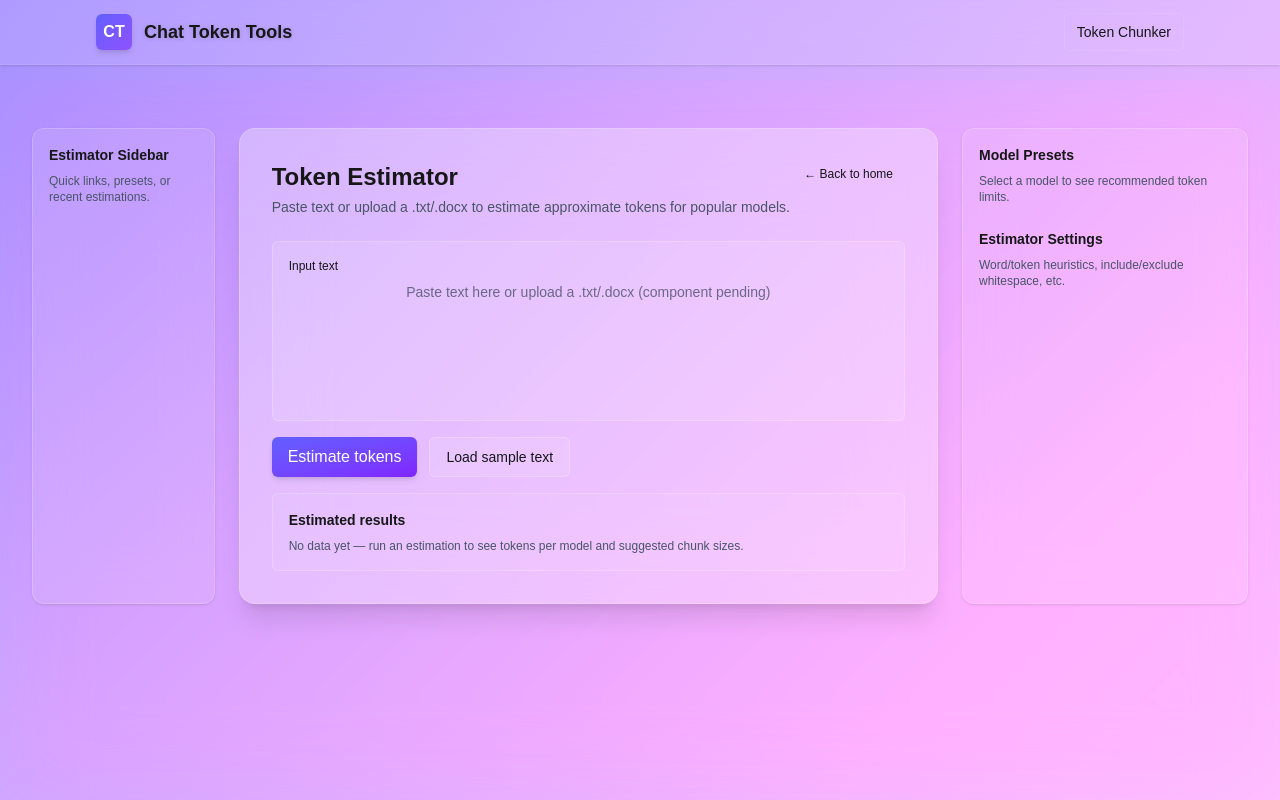
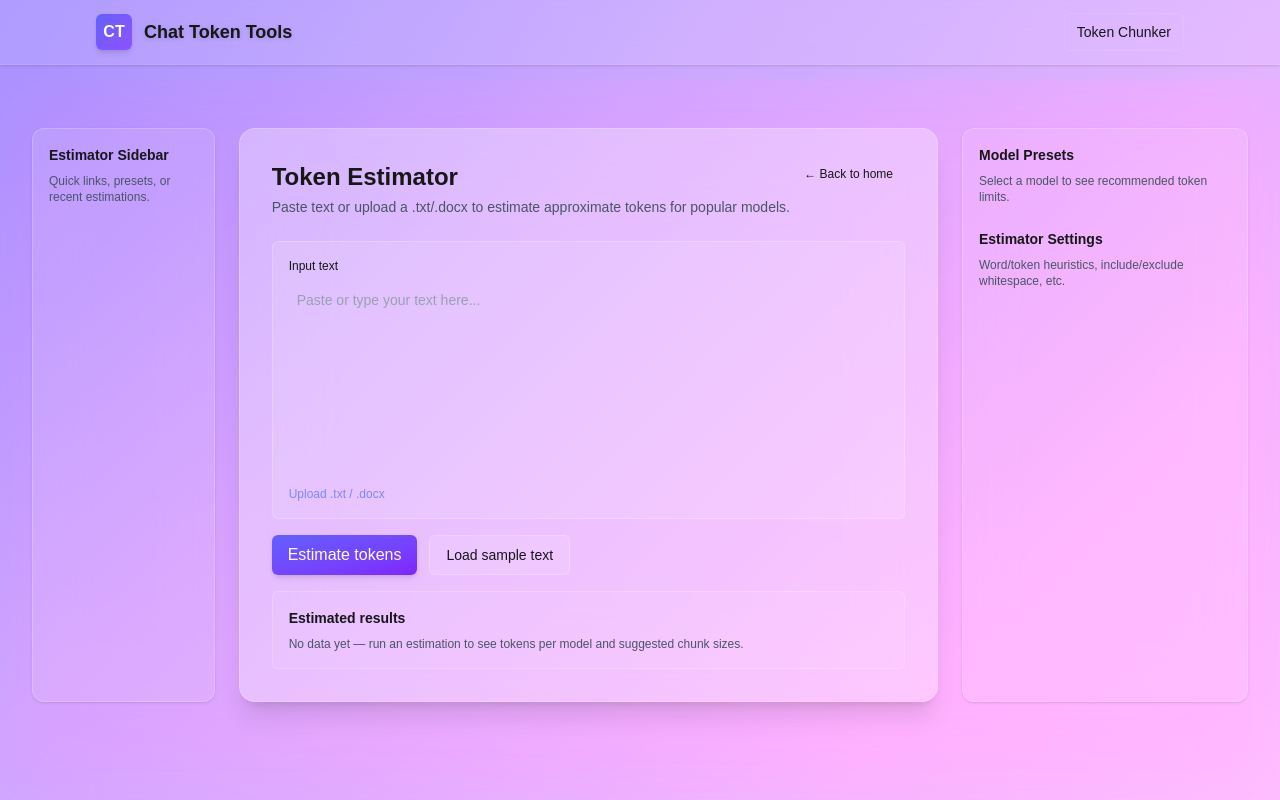
Before and after one commit to Pratham-2105/chat-token-tools-web, a Next.js app: page /estimator in a window 1280 px wide. Built offline with nearby package versions, Linux system fonts and the light colour scheme.

Commit message:
Fixed buttons, added token estimator

```diff
--- a/app/estimator/page.tsx
+++ b/app/estimator/page.tsx
@@ -1,15 +1,40 @@
-// app/estimator/page.tsx
-import React from "react";
+"use client";
+
+import React, { useState } from "react";
 import Link from "next/link";
 
 export default function EstimatorPage() {
+  const [text, setText] = useState("");
+  const [result, setResult] = useState<string | null>(null);
+
+  // Simulate token estimation
+  const handleEstimate = () => {
+    if (!text.trim()) {
+      setResult("Please enter or upload some text first.");
+      return;
+    }
+
+    // Basic token estimation placeholder: assume ~0.75 tokens per word
+    const words = text.trim().split(/\s+/).length;
+    const tokens = Math.round(words * 0.75);
+
+    setResult(`Approximate tokens: ${tokens} (based on ${words} words)`);
+  };
+
+  // Load a sample text
+  const handleLoadSample = () => {
+    const sample = `Large language models process text as tokens, not words. Tokens can be as short as one character or as long as one word. The Chat Token Tools app helps you estimate token usage for your text before sending it to an API.`;
+    setText(sample);
+    setResult(null);
+  };
+
   return (
     <div className="relative min-h-[calc(100vh-5rem)] px-4 sm:px-6 lg:px-8">
       {/* Frosted overlay */}
       <div className="absolute inset-0 backdrop-blur-2xl backdrop-saturate-150 pointer-events-none" />
 
       <div className="max-w-7xl mx-auto grid grid-cols-12 gap-6 py-12 relative z-10">
-        {/* Sidebar (placeholder) */}
+        {/* Sidebar (placeholder for now) */}
         <aside className="col-span-12 lg:col-span-3 xl:col-span-2 bg-white/10 dark:bg-white/5 backdrop-blur-xl border border-white/20 rounded-xl shadow-sm p-4 hidden lg:block">
           <h2 className="text-sm font-semibold mb-2">Estimator Sidebar</h2>
           <p className="text-xs text-gray-600 dark:text-gray-400">
@@ -20,6 +45,7 @@ export default function EstimatorPage() {
         {/* Main estimator area */}
         <main className="col-span-12 lg:col-span-6 xl:col-span-7">
           <div className="bg-white/30 dark:bg-white/5 backdrop-blur-2xl border border-white/20 rounded-2xl shadow-xl p-8">
+            {/* Header */}
             <header className="flex items-start justify-between">
               <div>
                 <h1 className="text-2xl font-bold">Token Estimator</h1>
@@ -28,39 +54,80 @@ export default function EstimatorPage() {
                 </p>
               </div>
               <div className="hidden sm:block">
-                <Link href="/" className="text-xs px-3 py-2 rounded-md hover:bg-white/10 focus:outline-none focus:ring-2 focus:ring-indigo-400">
+                <Link
+                  href="/"
+                  className="text-xs px-3 py-2 rounded-md hover:bg-white/10 focus-visible:outline-none focus-visible:ring-2 focus-visible:ring-indigo-400"
+                >
                   ← Back to home
                 </Link>
               </div>
             </header>
 
+            {/* Input section */}
             <section className="mt-6 space-y-4">
-              {/* Input area placeholder */}
-              <div className="rounded-md border border-white/20 bg-white/10 p-4 min-h-[180px] flex flex-col">
+              <div className="rounded-md border border-white/20 bg-white/10 p-4 flex flex-col">
                 <label className="text-xs font-medium mb-2">Input text</label>
-                <div className="flex-1 text-sm text-gray-700 dark:text-gray-300">
-                  {/* Replace with a textarea / upload component later */}
-                  <div className="h-full w-full flex items-center justify-center opacity-70 select-none">
-                    Paste text here or upload a .txt/.docx (component pending)
-                  </div>
+                <textarea
+                  value={text}
+                  onChange={(e) => setText(e.target.value)}
+                  placeholder="Paste or type your text here..."
+                  className="w-full h-48 resize-none bg-transparent text-sm text-gray-800 dark:text-gray-100 placeholder:text-gray-400 outline-none border-none focus-visible:ring-2 focus-visible:ring-indigo-400 rounded-md p-2 cursor-text"
+                ></textarea>
+
+                {/* File upload */}
+                <div className="mt-3 flex items-center justify-between">
+                  <label
+                    htmlFor="fileInput"
+                    className="text-xs text-indigo-400 cursor-pointer hover:underline select-none"
+                  >
+                    Upload .txt / .docx
+                  </label>
+                  <input
+                    id="fileInput"
+                    type="file"
+                    accept=".txt,.docx"
+                    className="hidden"
+                    onChange={async (e) => {
+                      const file = e.target.files?.[0];
+                      if (!file) return;
+
+                      if (file.name.endsWith(".txt")) {
+                        const content = await file.text();
+                        setText(content);
+                        setResult(null);
+                      } else if (file.name.endsWith(".docx")) {
+                        setResult("⚠️ .docx support coming soon (via mammoth).");
+                      }
+                    }}
+                  />
                 </div>
               </div>
 
-              {/* Quick actions */}
+              {/* Buttons */}
               <div className="flex flex-col sm:flex-row gap-3">
-                <button className="inline-flex items-center px-4 py-2 rounded-md bg-gradient-to-br from-indigo-500 to-violet-600 text-white shadow-md hover:shadow-lg focus:outline-none focus:ring-2 focus:ring-indigo-400">
+                <button
+                  onClick={handleEstimate}
+                  className="inline-flex items-center justify-center px-4 py-2 rounded-md bg-gradient-to-br from-indigo-500 to-violet-600 text-white shadow-md hover:shadow-lg hover:-translate-y-[1px] active:translate-y-[1px] focus-visible:outline-none focus-visible:ring-2 focus-visible:ring-indigo-400 transition-all duration-200 cursor-pointer select-none"
+                >
                   Estimate tokens
                 </button>
 
-                <button className="inline-flex items-center px-4 py-2 rounded-md border border-white/20 bg-white/10 text-sm hover:bg-white/20 focus:outline-none focus:ring-2 focus:ring-indigo-400">
+                <button
+                  onClick={handleLoadSample}
+                  className="inline-flex items-center justify-center px-4 py-2 rounded-md border border-white/20 bg-white/10 text-sm hover:bg-white/20 hover:-translate-y-[1px] active:translate-y-[1px] focus-visible:outline-none focus-visible:ring-2 focus-visible:ring-indigo-400 transition-all duration-200 cursor-pointer select-none"
+                >
                   Load sample text
                 </button>
               </div>
 
-              {/* Results preview placeholder */}
+              {/* Results */}
               <div className="rounded-md border border-white/20 bg-white/5 p-4">
                 <h3 className="text-sm font-semibold mb-2">Estimated results</h3>
-                <p className="text-xs text-gray-600 dark:text-gray-400">No data yet — run an estimation to see tokens per model and suggested chunk sizes.</p>
+                <p className="text-xs text-gray-600 dark:text-gray-400">
+                  {result
+                    ? result
+                    : "No data yet — run an estimation to see tokens per model and suggested chunk sizes."}
+                </p>
               </div>
             </section>
           </div>
@@ -71,12 +138,16 @@ export default function EstimatorPage() {
           <div className="space-y-6">
             <div>
               <h2 className="text-sm font-semibold mb-2">Model Presets</h2>
-              <p className="text-xs text-gray-600 dark:text-gray-400">Select a model to see recommended token limits.</p>
+              <p className="text-xs text-gray-600 dark:text-gray-400">
+                Select a model to see recommended token limits.
+              </p>
             </div>
 
             <div>
               <h2 className="text-sm font-semibold mb-2">Estimator Settings</h2>
-              <p className="text-xs text-gray-600 dark:text-gray-400">Word/token heuristics, include/exclude whitespace, etc.</p>
+              <p className="text-xs text-gray-600 dark:text-gray-400">
+                Word/token heuristics, include/exclude whitespace, etc.
+              </p>
             </div>
           </div>
         </aside>
```
